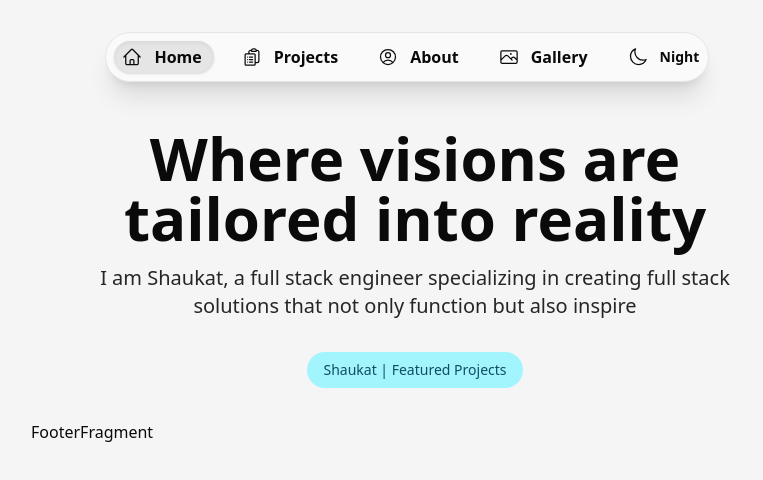
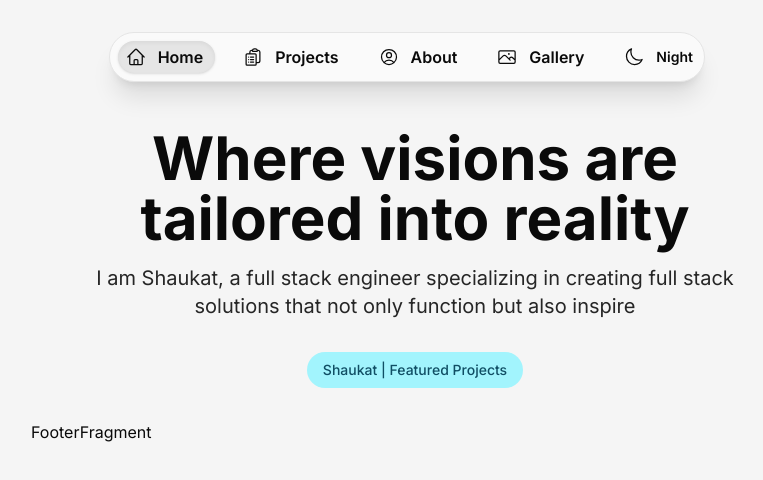
Before and after one commit to Shaukat-AB/sk-portfolio, a Next.js app: page / in a window 1280 px wide. Shown: the top 480 px of the page, without its empty margins (225-988 px from the left). Built offline with nearby package versions, Linux system fonts and the light colour scheme.

Commit message:
fix: font-family by applying font-sans to body tag

```diff
--- a/src/app/globals.css
+++ b/src/app/globals.css
@@ -164,7 +164,7 @@
     @apply border-border outline-ring/50;
   }
   body {
-    @apply bg-bg text-bg-content;
+    @apply bg-bg text-bg-content font-sans;
   }
 }
 
```
